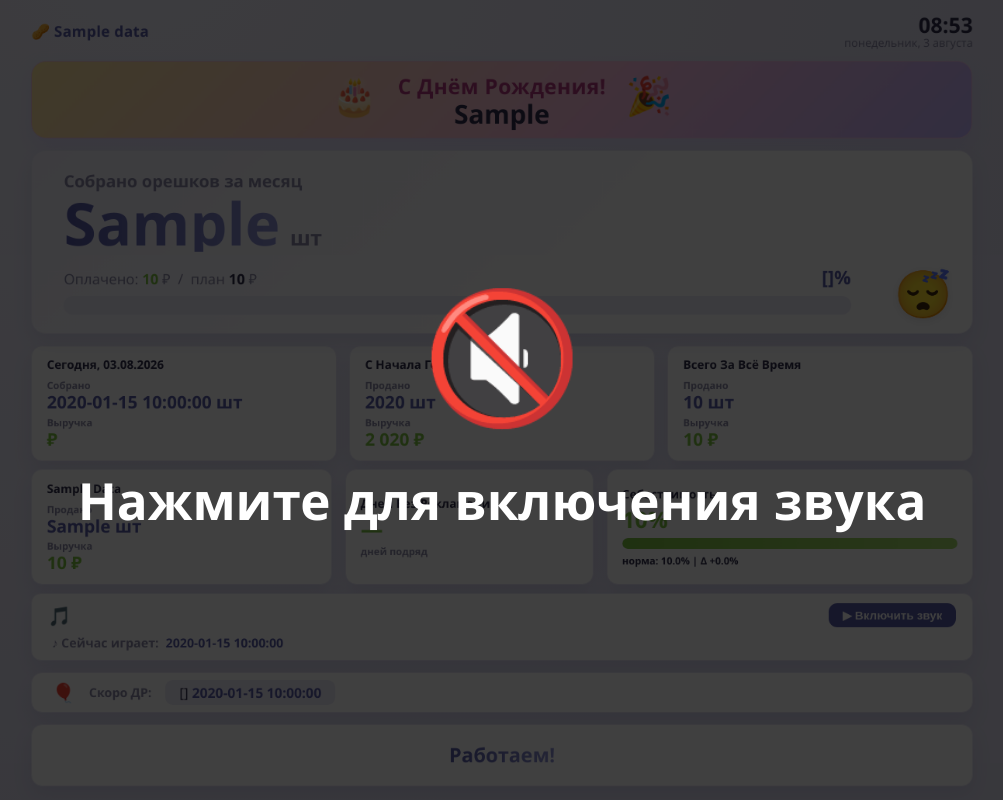
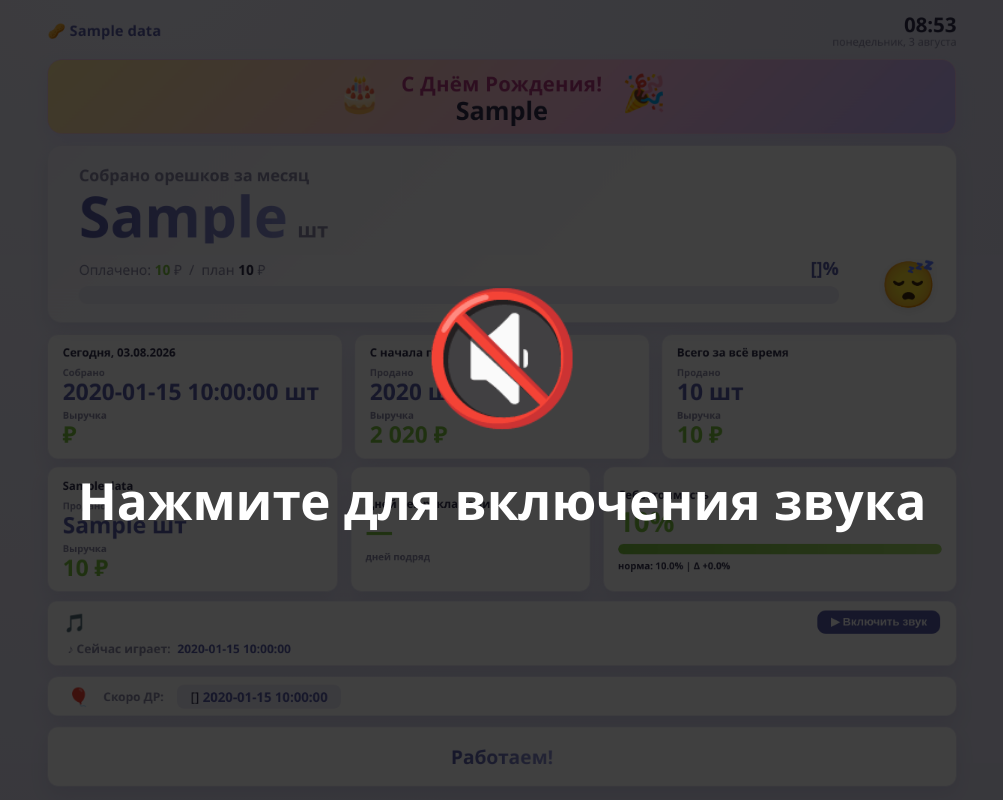
Before and after one commit to tv1ce/nerpa, a Python web app: template app/templates/board/index.html in a window 1280 px wide. Shown: the whole page, without its empty margins (138-1141 px from the left). Run offline with Jinja, Linux system fonts and the light colour scheme; the template is opened without the code that fills it: most values are stand-ins (such as "Sample title", 1, 10 or a date in 2020).

Commit message:
Табло: крупнее цифры в карточках, заголовки — только первая буква заглавная; дашборд: подписи над столбцами больше не пропадают после анимации
- Табло: text-transform lowercase + ::first-letter вместо capitalize (убрал КаждоеСлово-с-большой), увеличен размер цифр в карточках метрик
- Дашборд: Chart.js не всегда вызывал кастомный плагин на последнем кадре анимации — отключил animation, рендер стал однократным синхронным

```diff
--- a/app/templates/board/index.html
+++ b/app/templates/board/index.html
@@ -135,12 +135,13 @@
       transition:background .5s,border-color .5s;
       display:flex;flex-direction:column;justify-content:center;}
     .card-head{font-size:1.9vh;font-weight:700;color:var(--ink);margin-bottom:.5vh;
-      text-transform:capitalize}
+      text-transform:lowercase}
+    .card-head::first-letter{text-transform:uppercase}
     .metric-label{font-size:1.6vh;color:var(--muted);font-weight:600;margin-top:.5vh}
-    .metric-value{font-size:2.8vh;font-weight:800;line-height:1.15}
+    .metric-value{font-size:3.8vh;font-weight:800;line-height:1.15}
     .metric-value.qty{color:var(--purple)}
     .metric-value.money{color:var(--green)}
-    .metric-value.big-green{font-size:3.6vh;color:var(--green);margin-top:.2vh}
+    .metric-value.big-green{font-size:4.6vh;color:var(--green);margin-top:.2vh}
     .cost-card.cost-warn .metric-value.big-green{color:var(--orange)}
     .cost-card.cost-over .metric-value.big-green{color:#E53E3E}
     .cost-card .cost-bar-wrap{margin-top:1vh;height:1.8vh;background:var(--track);
--- a/app/templates/dashboard/index.html
+++ b/app/templates/dashboard/index.html
@@ -229,6 +229,10 @@ new Chart(document.getElementById('revenueChart'), {
   plugins: [barValueLabels],
   options: {
     responsive: true,
+    // Chart.js не всегда прогоняет кастомные плагины на последнем кадре
+    // анимации — подписи суммы иногда пропадали после отрисовки. Без анимации
+    // столбцы рисуются одним синхронным проходом, и подписи не мигают/не исчезают.
+    animation: false,
     layout: { padding: { top: 22 } },
     plugins: { legend: { display: false } },
     scales: {
```
